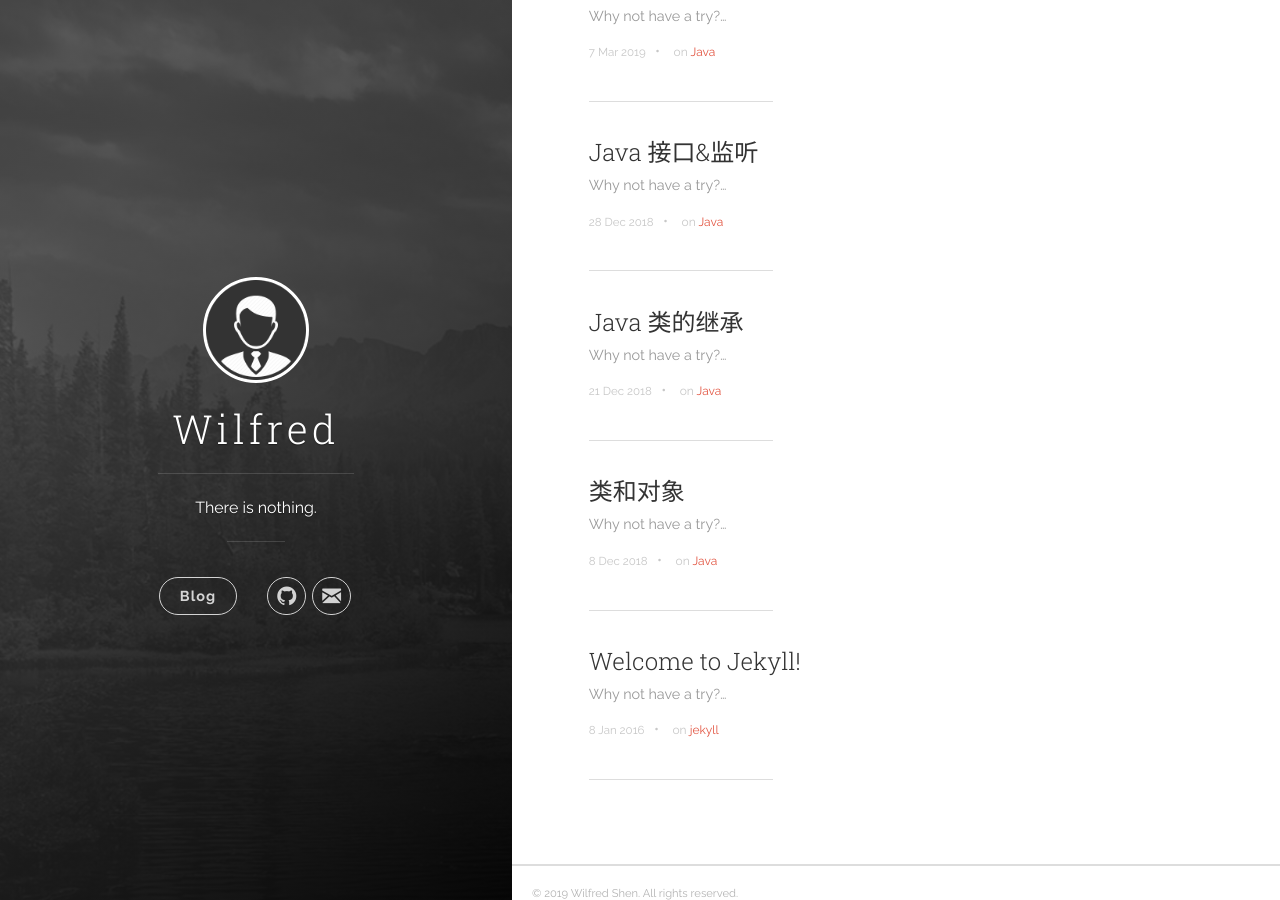
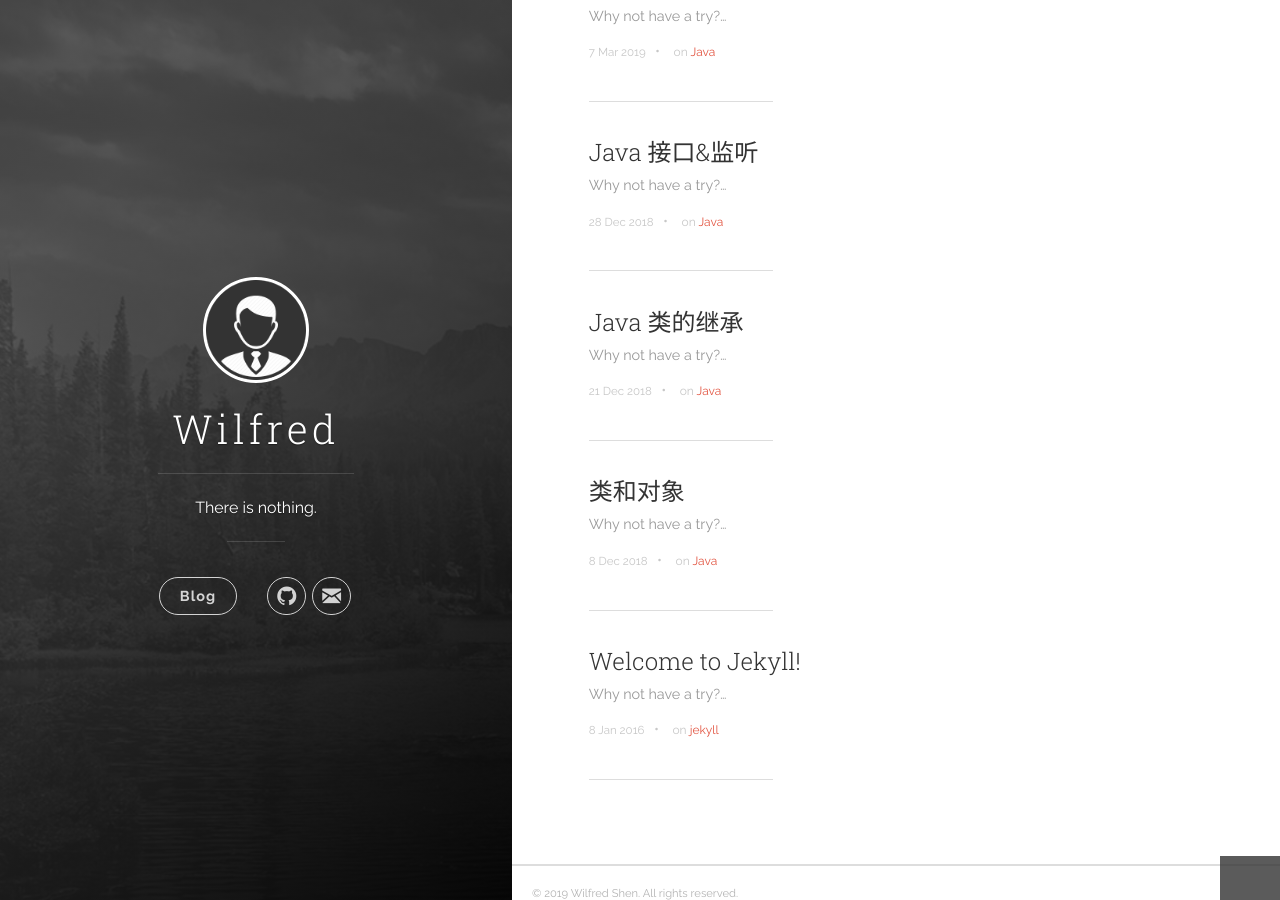
Before and after one commit to WilfredShen/WilfredShen.github.io, a Jekyll site: the page built from index.html, in a window 1280 px wide and 900 px high, scrolled down 591 px. Built offline with Jekyll 4.4.1, drawn with Linux system fonts in a browser that asks for light colours; the list of posts is cut into pages by our own code.

Commit message:
Update footer.html

```diff
--- a/_includes/footer.html
+++ b/_includes/footer.html
@@ -5,6 +5,7 @@
       {% if p.isNavItem %}<li><a href="{{ p.url | prepend: site.baseurl }}"><span class="octicon {{ p.icon }}"></span>&nbsp;&nbsp;{{ p.title }}</a></li>{% endif %}
       {% endfor %}
   </ul>
+  <div class="side-btn"></div>
 </footer>
 
 <script type="text/javascript" src="https://code.jquery.com/jquery-3.4.1.js"></script>
```
